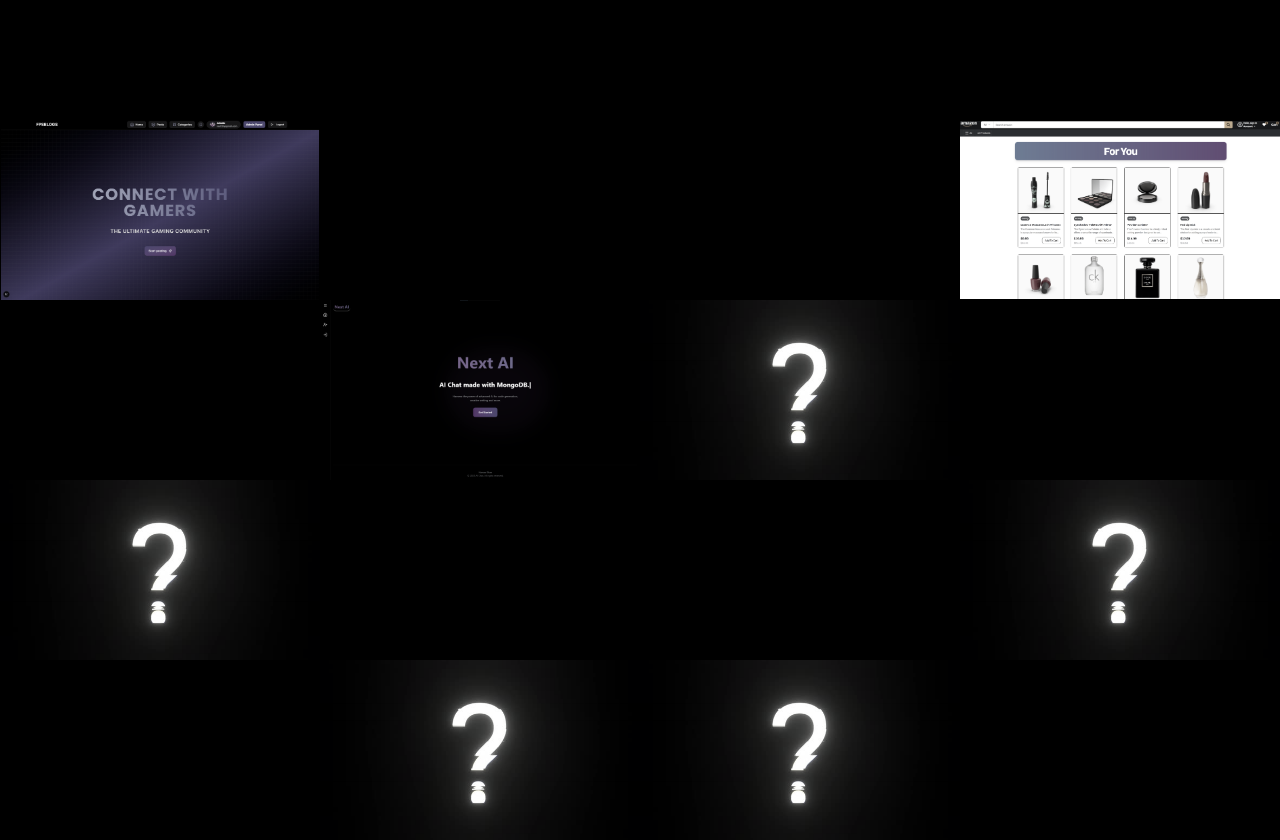
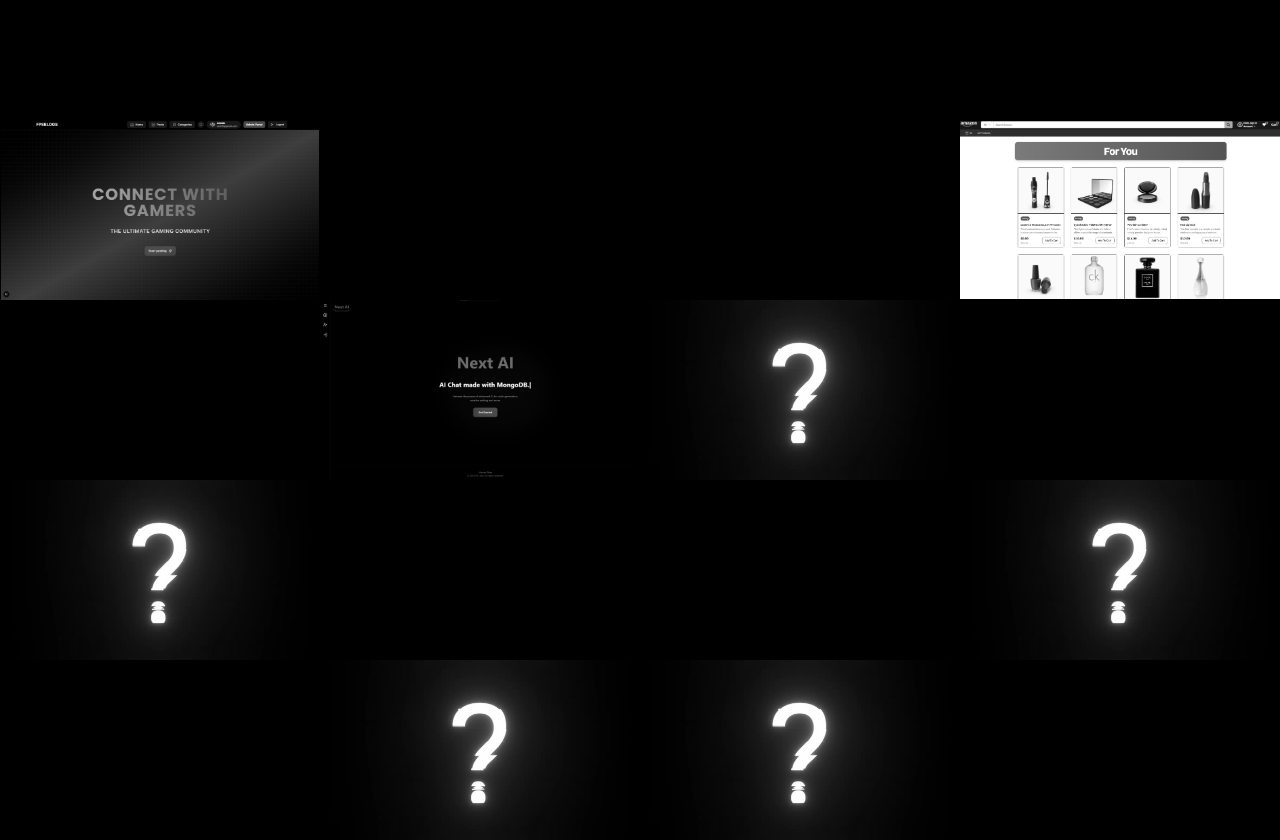
Before and after one commit to DevKhan786/hamzaportfolio, a Next.js app: page / in a window 1280 px wide. Shown: the part 680-1520 px from the top of the page. Built offline with nearby package versions, Linux system fonts and the light colour scheme.

Commit message:
red placeholders

```diff
--- a/src/app/globals.css
+++ b/src/app/globals.css
@@ -4,14 +4,21 @@
 
 @custom-variant dark (&:is(.dark *));
 
-@layer utilities {
-  .no-scrollbar::-webkit-scrollbar {
-    display: none;
-  }
-  .no-scrollbar {
-    -ms-overflow-style: none;
-    scrollbar-width: none;
-  }
+::-webkit-scrollbar {
+  width: 4px;
+}
+
+::-webkit-scrollbar-track {
+  background: #000000;
+}
+
+::-webkit-scrollbar-thumb {
+  background: #333;
+  border-radius: 3px;
+}
+
+::-webkit-scrollbar-thumb:hover {
+  background: #555;
 }
 
 @theme inline {
--- a/src/app/page.tsx
+++ b/src/app/page.tsx
@@ -131,7 +131,7 @@
               initial={{ opacity: 0, y: 50 }}
               whileInView={{ opacity: 1, y: 0 }}
               viewport={{ once: false, margin: "0px", amount: 0.2 }}
-              transition={{ duration: 1, delay: index * 0.2 }}
+              transition={{ duration: 1, delay: index * 0.1 }}
               onHoverStart={() => setHoveredIndex(index)}
               onHoverEnd={() => setHoveredIndex(null)}
             >
@@ -150,9 +150,12 @@
                     className="object-contain"
                     style={{
                       filter:
-                        hoveredIndex !== index
-                          ? "grayscale(0.8)"
-                          : "grayscale(0)",
+                        project.title === "Coming Soon" &&
+                        hoveredIndex === index
+                          ? "grayscale(1) sepia(1) hue-rotate(0deg) saturate(4)"
+                          : hoveredIndex === index
+                          ? "grayscale(0)"
+                          : "grayscale(1)",
                       transition: "filter 0.4s cubic-bezier(0.4, 0, 0.2, 1)",
                     }}
                   />
```
